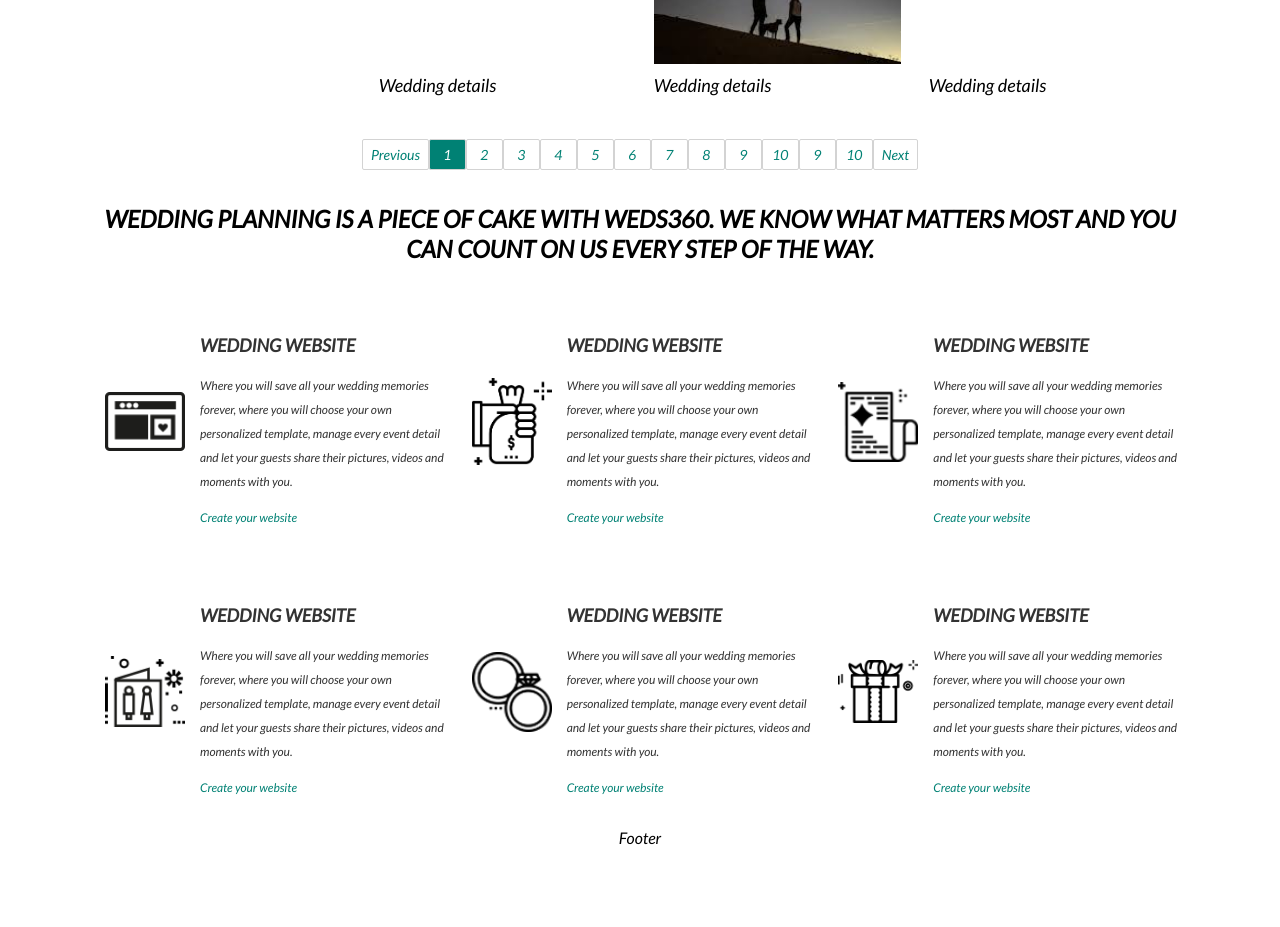
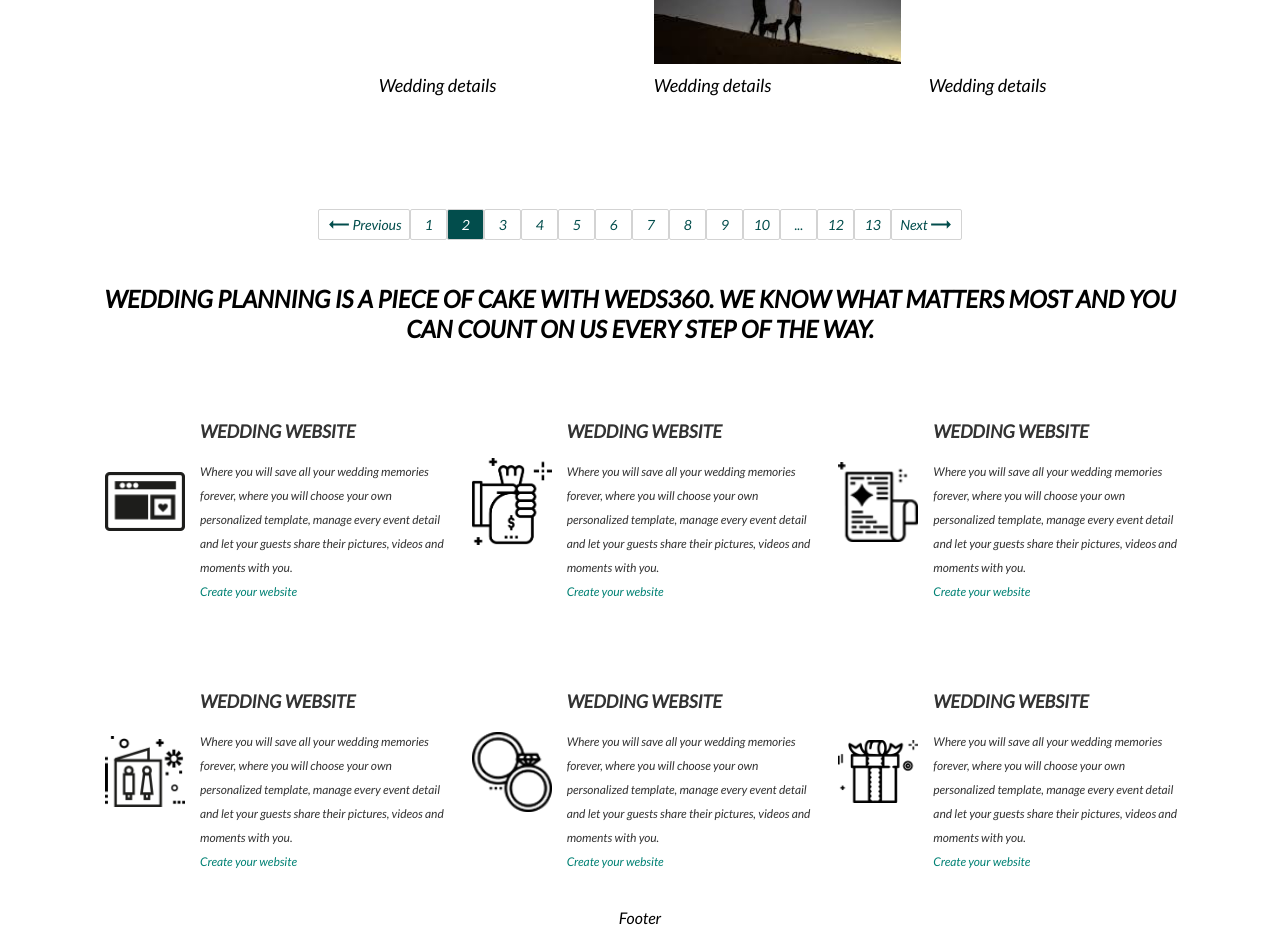
Before and after one commit to SalmaGhoneim/Weds360, a React (Create React App) app: page / in a window 1280 px wide. Shown: the part 980-1907 px from the top of the page. Before the commit the page ends 1827 px from the top, so only its background shows below. Built offline with nearby package versions, Linux system fonts and the light colour scheme.

Commit message:
fix: created pagination component and stylng based on choice added

```diff
--- /dev/null
+++ b/src/components/Pagination/Pagination.css
@@ -0,0 +1,39 @@
+.pagination {
+  display: flex;
+  justify-content: center;
+  flex-direction: row;
+  flex-wrap: wrap;
+}
+.pageNumberBox {
+  display: flex;
+  justify-content: center;
+  width: 25px;
+  height: 25px;
+  background-color: transparent;
+  color: rgb(2, 77, 76);
+  border: 1px solid rgb(211, 211, 211);
+  border-radius: 2px;
+  line-height: 25px;
+  padding: 2px 5px 2px 5px;
+  cursor: pointer;
+  font-size: 14px;
+}
+.selected {
+  background-color: rgb(2, 77, 76);
+  color: white;
+  cursor: default;
+}
+.disabled {
+  cursor: not-allowed;
+}
+.arrow {
+  color: rgb(2, 77, 76);
+}
+.rotate180 {
+  transform: rotate(180deg);
+}
+
+.prevNextBox {
+  width: auto;
+  padding: 2px 8px 2px 8px;
+}
--- /dev/null
+++ b/src/components/Pagination/Pagination.js
@@ -0,0 +1,73 @@
+import React from "react";
+import "./Pagination.css";
+import paginationArrowRight from "../../assets/icons/paginationArrowRight.svg";
+const Pagination = props => {
+  const minOf10 = Math.min(10, props.pageCount);
+  return (
+    <div className="pagination">
+      <div
+        className={
+          props.currPage === 1
+            ? "pageNumberBox prevNextBox disabled"
+            : "pageNumberBox prevNextBox "
+        }
+      >
+        <img
+          className="arrow rotate180"
+          src={paginationArrowRight}
+          alt="arrow"
+        />
+        Previous
+      </div>
+      {Array(minOf10)
+        .fill()
+        .map((page, i) => (
+          <div
+            key={i}
+            className={
+              props.currPage == i + 1
+                ? "pageNumberBox selected"
+                : "pageNumberBox"
+            }
+          >
+            {i + 1}
+          </div>
+        ))}
+      {props.pageCount < 13 ? null : <div className="pageNumberBox">...</div>}
+      {props.pageCount < 12 ? null : (
+        <div
+          className={
+            props.currPage == props.pageCount - 1
+              ? "pageNumberBox selected"
+              : "pageNumberBox"
+          }
+        >
+          {props.pageCount - 1}
+        </div>
+      )}
+      {props.pageCount < 11 ? null : (
+        <div
+          className={
+            props.currPage == props.pageCount
+              ? "pageNumberBox selected"
+              : "pageNumberBox"
+          }
+        >
+          {props.pageCount}
+        </div>
+      )}
+      <div
+        className={
+          props.currPage === props.pageCount
+            ? "pageNumberBox prevNextBox disabled"
+            : "pageNumberBox prevNextBox"
+        }
+      >
+        Next
+        <img className="arrow" src={paginationArrowRight} alt="arrow" />
+      </div>
+    </div>
+  );
+};
+
+export default Pagination;
--- a/src/components/Services/Services.js
+++ b/src/components/Services/Services.js
@@ -77,7 +77,8 @@ const Services = () => {
                   style={{
                     fontSize: "12px",
                     color: "rgb(51,51,51)",
-                    lineHeight: "2"
+                    lineHeight: "2",
+                    marginBottom: "0px"
                   }}
                 >
                   {services[0].text}
--- a/src/screens/Home/Home.css
+++ b/src/screens/Home/Home.css
@@ -2,14 +2,14 @@
   display: flex;
   justify-content: center;
   flex-direction: row;
-  margin: 10px 0px 10px 0px;
+  margin: 40px 0px 10px 0px;
   flex-wrap: wrap;
 }
 .pageNumberBox {
   width: 25px;
   height: 25px;
   background-color: transparent;
-  color: #008174;
+  color: rgb(2, 77, 76);
   border: 1px solid rgb(211, 211, 211);
   border-radius: 2px;
   line-height: 25px;
--- a/src/screens/Home/Home.js
+++ b/src/screens/Home/Home.js
@@ -5,6 +5,7 @@ import SideBar from "../../components/SideBar/SideBar";
 import Gallery from "../../components/Gallery/Gallery";
 import Services from "../../components/Services/Services";
 import styled from "styled-components";
+import Pagination from "../../components/Pagination/Pagination";
 
 const Home = () => {
   let tree = [
@@ -23,6 +24,7 @@ const Home = () => {
       }}
     >
       <BreadCrumbs tree={tree} />
+
       <div style={{ display: "flex", flexWrap: "wrap", marginTop: "40px" }}>
         <div className="sideBar">
           <SideBar />
@@ -31,46 +33,10 @@ const Home = () => {
           <Gallery />
         </div>
       </div>
+      <div style={{ margin: "40px 0px 10px 0px" }}>
+        <Pagination pageCount={13} currPage={2} />
+      </div>
 
-      <div className="pagination">
-        <div className=" pageNumberBox prevNextBox">Previous</div>
-        {Array(pageCount)
-          .fill()
-          .map((page, i) => (
-            <div
-              key={i}
-              className="pageNumberBox"
-              style={{
-                background: currPage == i + 1 ? "#008174" : "transparent",
-                color: currPage == i + 1 ? "white" : "#008174",
-                cursor: currPage == i + 1 ? "default" : "pointer"
-              }}
-            >
-              {i + 1}
-            </div>
-          ))}
-        <div
-          className="pageNumberBox"
-          style={{
-            background: currPage == pageCount - 1 ? "#008174" : "transparent",
-            color: currPage == pageCount - 1 ? "white" : "#008174",
-            cursor: currPage == pageCount - 1 ? "default" : "pointer"
-          }}
-        >
-          {pageCount - 1}
-        </div>
-        <div
-          className="pageNumberBox"
-          style={{
-            background: currPage == pageCount - 1 ? "#008174" : "transparent",
-            color: currPage == pageCount - 1 ? "white" : "#008174",
-            cursor: currPage == pageCount - 1 ? "default" : "pointer"
-          }}
-        >
-          {pageCount}
-        </div>
-        <div className="pageNumberBox prevNextBox">Next</div>
-      </div>
       <p className="statement">
         WEDDING PLANNING IS A PIECE OF CAKE WITH WEDS360. WE KNOW WHAT MATTERS
         MOST AND YOU CAN COUNT ON US EVERY STEP OF THE WAY.
```
Also changed, not shown: src/assets/icons/paginationArrowRight.svg (added).
